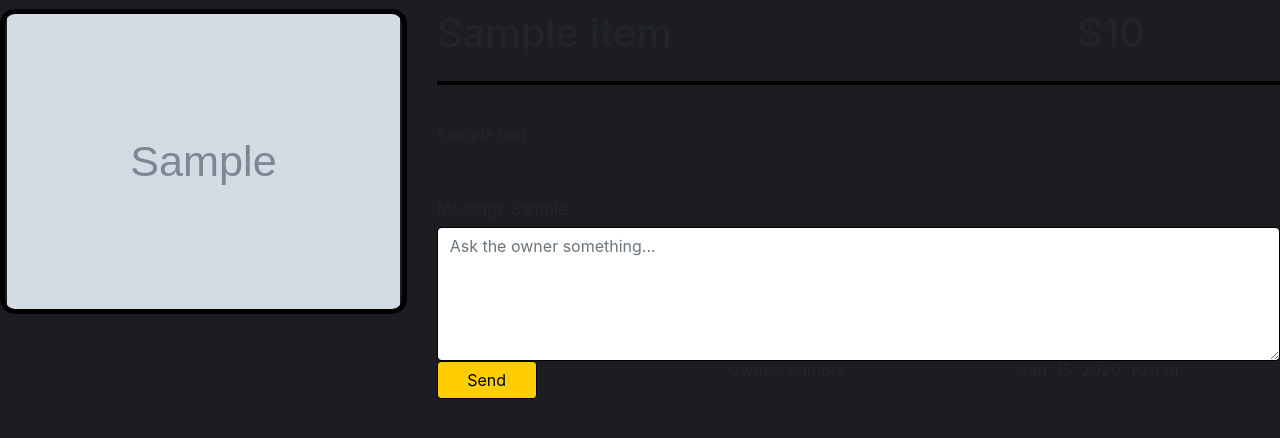
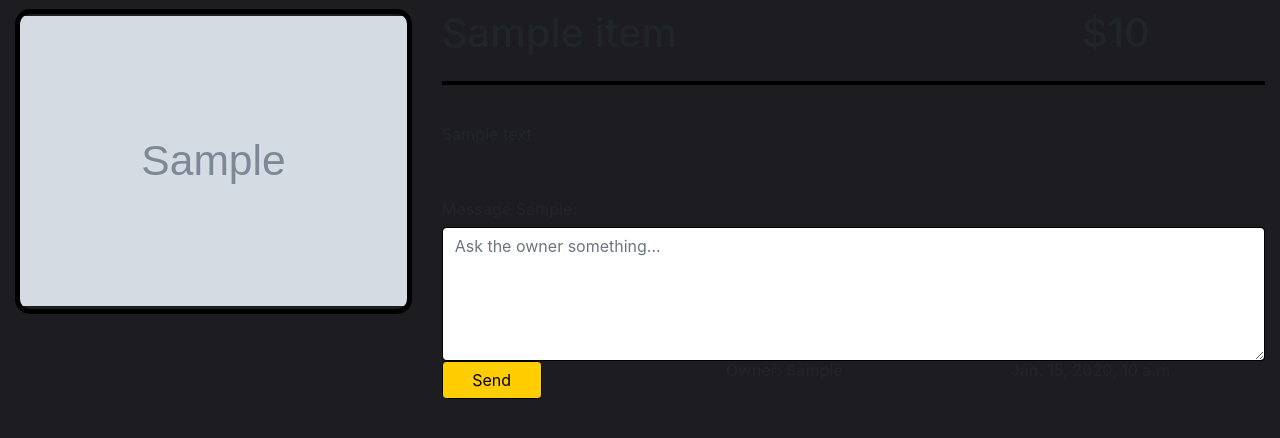
Before and after one commit to MTUHIDE/HuskyHunt, a Django app: template mainsite/catalog/templates/catalog/details.html in a window 1280 px wide. Shown: the part 56-494 px from the top of the page. Run offline with Django 3.2, Linux system fonts and the light colour scheme; the template is opened without the code that fills it: most values are stand-ins (such as "Sample title", 1, 10 or a date in 2020); grey boxes marked "Sample" are stand-in pictures; parts of the project's set-up code (start-up, migrations or seed data) failed here and were passed over; some libraries are stand-ins or nearby versions.

Commit message:
improved scalability of item detail page

```diff
--- a/mainsite/catalog/templates/catalog/details.html
+++ b/mainsite/catalog/templates/catalog/details.html
@@ -8,8 +8,8 @@
 
 {% if item_list %}
 {% for item in item_list %}
-<div class="row">
-    <div class="col-md-4 col-sm-4 align-middle text-center">
+<div class="row" style="margin: 0;">
+    <div class="col-md-4 align-middle text-center">
         <img class="img-end" src="{{item.item_picture.url}}" alt="" style="height: 75%;width: 100%; max-width: 500px; border: 5px solid black; border-radius: 15px; object-fit: contain;">
     </div>
     <div class="col-md-8">
@@ -17,7 +17,7 @@
             <div class="col-lg-9">
                 <h1 class="page-header" style="word-wrap: break-word;">{{item.item_title}}</h1>
             </div>
-            <div class="col-lg-3>">
+            <div class="col-lg-3">
                 <h1><span class="label label-default">${{item.item_price}}</span></h1>
             </div>
         </div>
```
